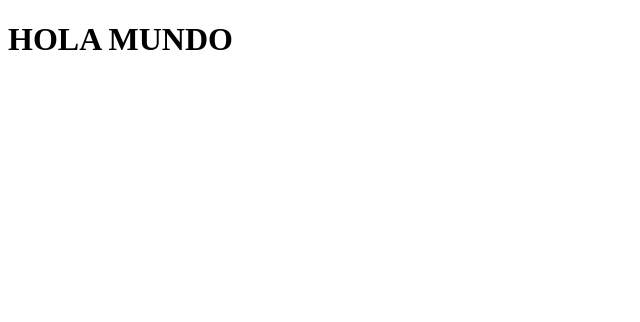
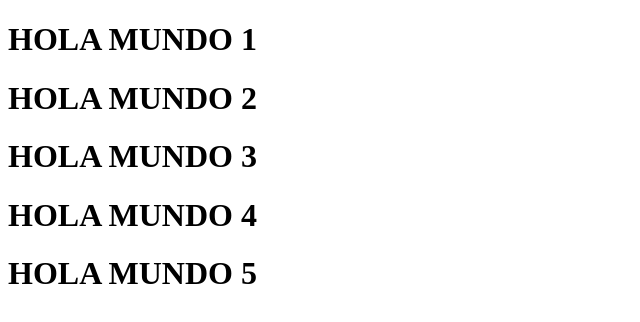
Before and after one commit to sromero1000/taller-de-web1-nuevo, a plain HTML site: page index.html in a window 1280 px wide. Shown: the whole page, without its empty margins (0-640 px from the left). Drawn offline with Linux system fonts and the light colour scheme.

Commit message:
tercer commit

```diff
--- a/index.html
+++ b/index.html
@@ -8,7 +8,11 @@
 </head>
 <body>
     <div>
-        <h1>HOLA MUNDO</h1>
+        <h1>HOLA MUNDO 1</h1>
+        <h1>HOLA MUNDO 2</h1>
+        <h1>HOLA MUNDO 3</h1>
+        <h1>HOLA MUNDO 4</h1>
+        <h1>HOLA MUNDO 5</h1>
     </div>
 
 </body>
```
